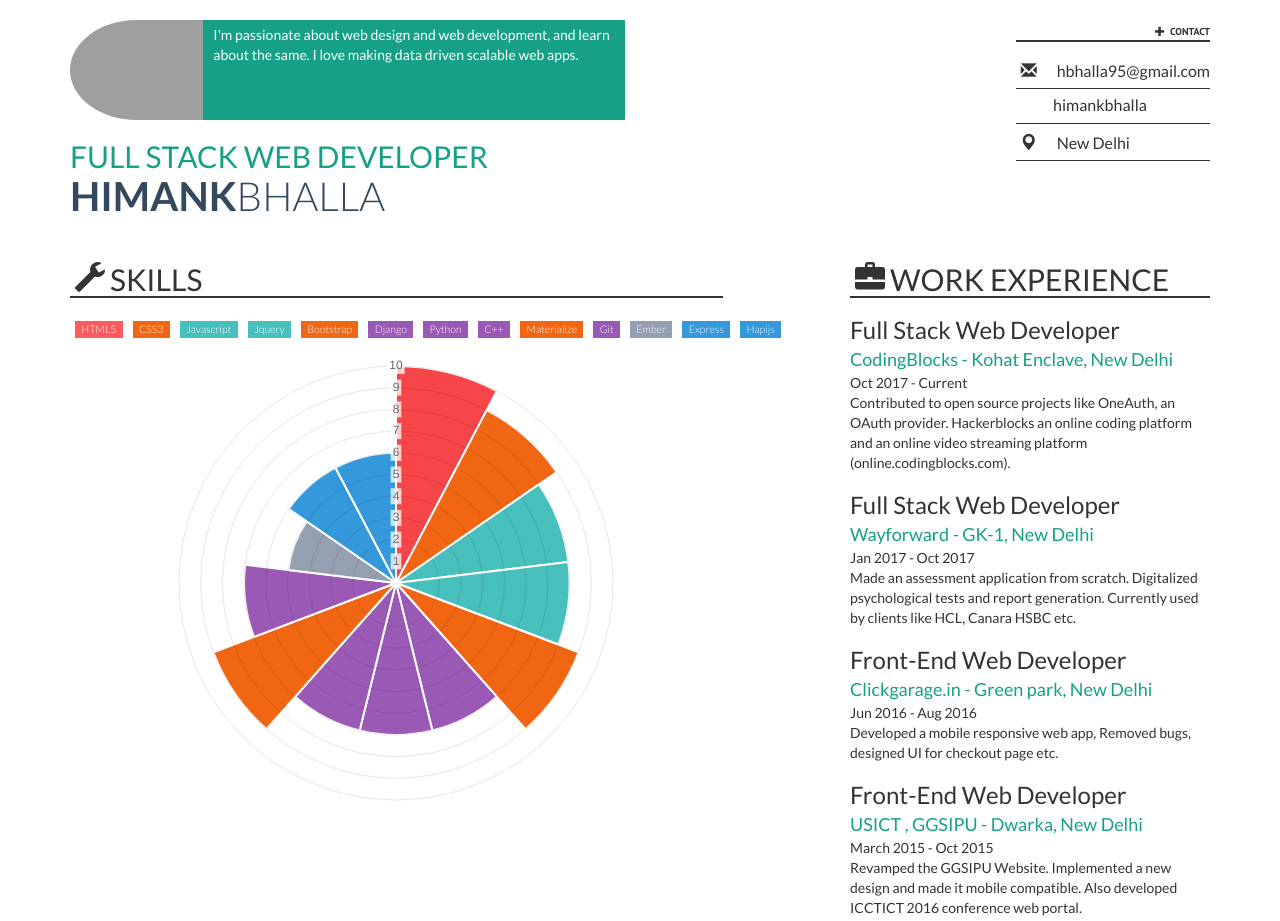
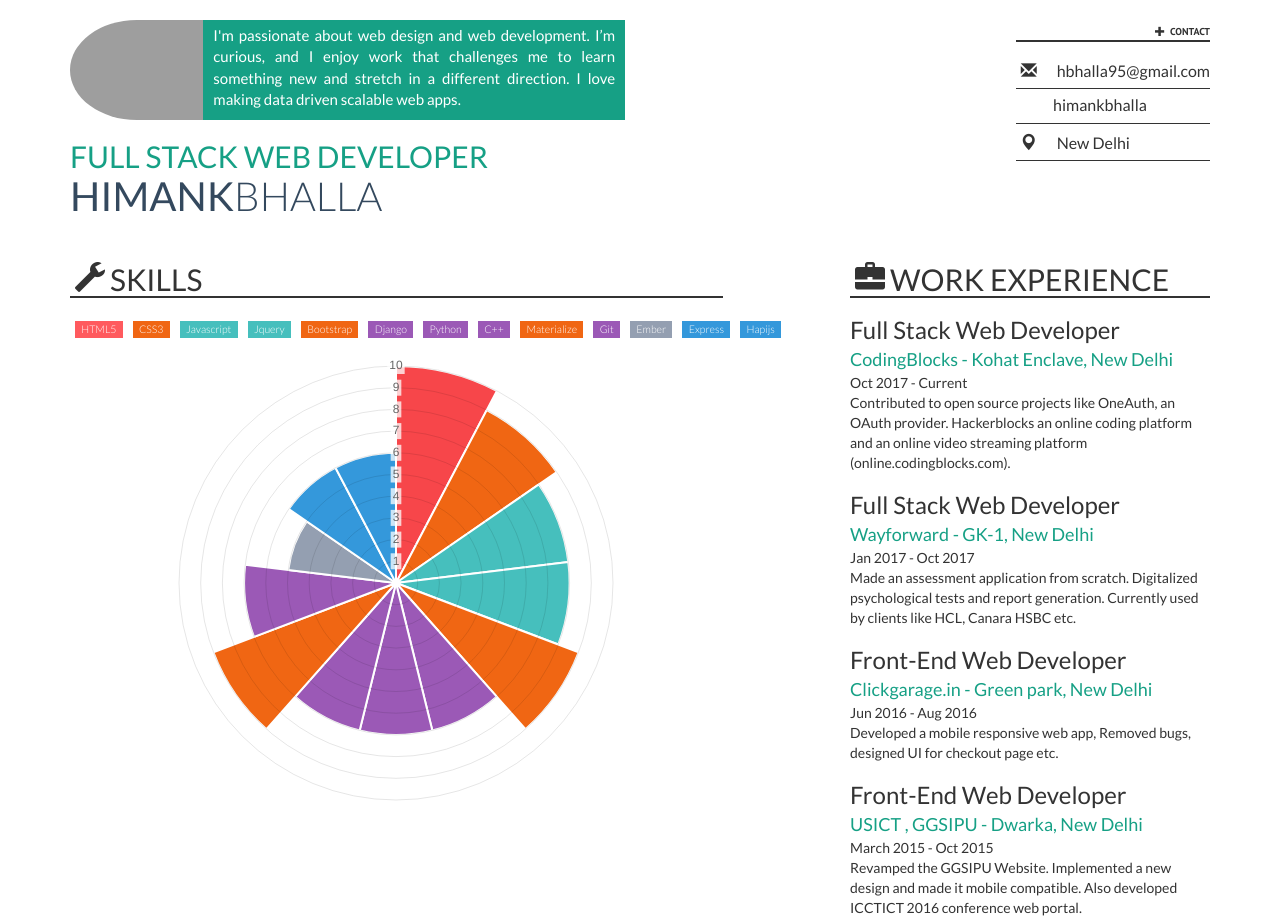
Before and after one commit to himankbhalla/himankbhalla.github.io, a plain HTML site: page index.html in a window 1280 px wide. Shown: the top 921 px of the page. Drawn offline with Linux system fonts and the light colour scheme; some packages are replaced by stand-ins of ours; grey boxes are pictures that could not be loaded; some icons are missing; a web font is replaced by a local one.

Commit message:
changed styling of welcome

```diff
--- a/css/style-new.css
+++ b/css/style-new.css
@@ -46,6 +46,11 @@ span {
   background: #16a085;
   color: #fff;
   padding: 5px 10px;
+}
+.welcome-message{
+  font-size: 15px;
+  text-align: justify;
+}
 }
 .first-name{
   font-weight:700;
--- a/js/resumeBuilder.js
+++ b/js/resumeBuilder.js
@@ -147,7 +147,7 @@ var bio = {
 	"first name": "Himank",
 	"last name": "Bhalla",
 	"role": "Full stack Web Developer",
-	"welcome message": "I'm passionate about web design and web development, and learn about the same. I love making data driven scalable web apps.",
+	"welcome message": "I'm passionate about web design and web development. I’m curious, and I enjoy work that challenges me to learn something new and stretch in a different direction.  I love making data driven scalable web apps.",
 	"bio pic": "https://avatars1.githubusercontent.com/u/12507894?s=460&v=4",
 	"contacts":
 		{
```
